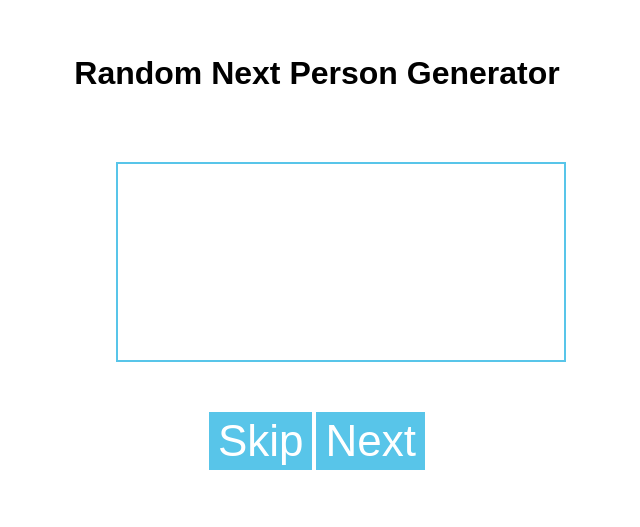
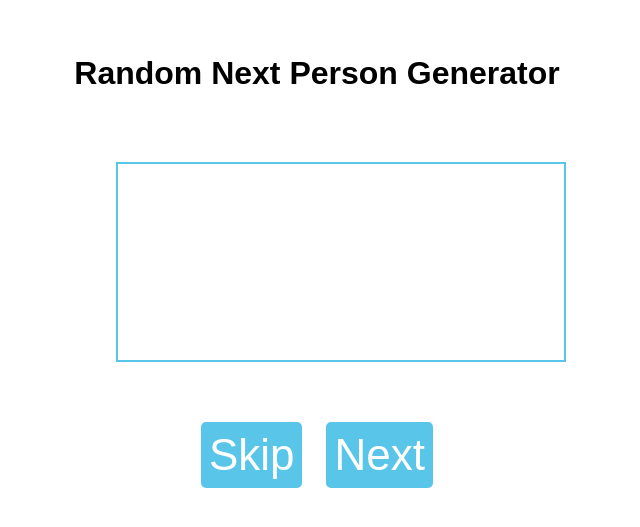
Before and after one commit to rohancalum/rohancalum.github.io, a Jekyll site: the page assets/other/next-up.html, which Jekyll copies as it is, in a window 1280 px wide. Shown: the top 527 px of the page, without its empty margins (323-963 px from the left). Built offline with Jekyll 4.4.1, drawn with Linux system fonts in a browser that asks for light colours.

Commit message:
buttons for names

```diff
--- a/assets/other/next-up.html
+++ b/assets/other/next-up.html
@@ -15,6 +15,24 @@
     padding: 10px;
     }
 
+
+BUTTON {
+    text-align: center;
+    font-family: sans-serif;
+    background-color:gold;
+    clear: both;
+    padding: 5px;
+    list-style-type: none;
+    margin: 10px;
+    border-radius: 5px;
+  }
+
+.button1{
+    float: left;
+    font-size: 20px;
+
+
+}
     .button2 {
     font-family: sans-serif;
     background-color: rgb(88, 197, 233);
@@ -55,6 +73,16 @@
       padding: 5px;
       margin: 5px;
     }
+
+    .h4 {
+      text-align: center;
+      font-family: sans-serif;
+      font-size: 16px;
+      color: rgb(97, 96, 96);
+      padding: 5px;
+      margin: 5px;
+    }
+
 
 
     .name {
@@ -132,19 +160,20 @@
 
 <div class="row">
     <div class="container"><p class="h2">Random Next Person Generator</p></div>
-    <div class="column" style="background-color:rgb(255, 255, 255);">
-    </div>
+    <div class="column" style="background-color:rgb(255, 255, 255);"></div>
     <div class="column" style="background-color:rgb(255, 255, 255);">
         <div class = "container">
-        <div class = "square1"><p class = "name", id="tb" name="tb"></p></div>
+            <div class = "square1"><p class = "name", id="tb" name="tb"></p></div>
         </div>
         <div class="container">
-        <button class="button2" onclick="Skip()">Skip</button>
-        <button class="button2" onclick="Random()">Next</button>
+            <button class="button2" onclick="Skip()">Skip</button>
+            <button class="button2" onclick="Random()">Next</button>
         </div>
     </div>
     <div class="column" style="background-color:rgb(255, 255, 255);">
         <div class = "h3" id="skipped"></div>
+        <div class = "h4" id="skipped-subtext"></div>
+
         <ul></ul>
         </div>
 </div>
```
Also changed, not shown: other parts of assets/other/next-up.html (+28 -3 lines).
